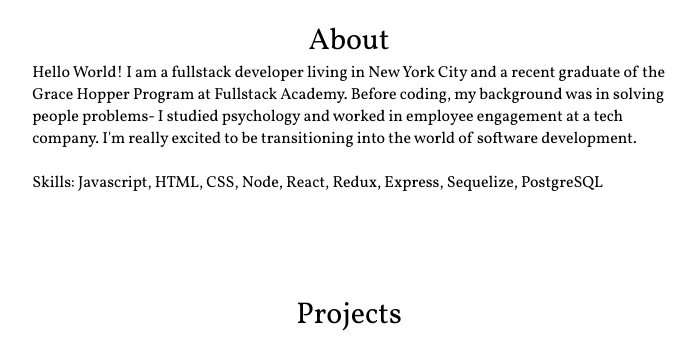
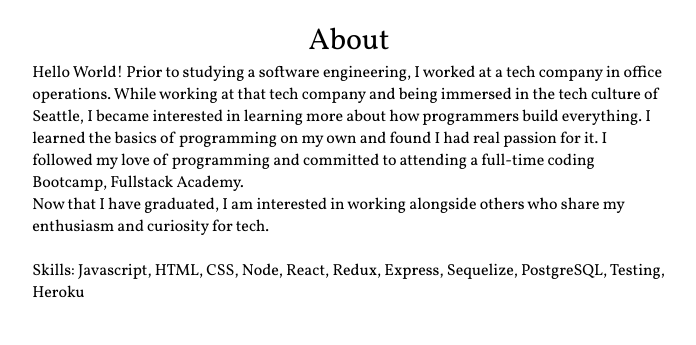
Before and after one commit to nataliegarate/personal-website, a React (Create React App) app: page / in a window 1280 px wide. Shown: the part 371-716 px from the top of the page, without its empty margins (291-987 px from the left). Built offline with nearby package versions, Linux system fonts and the light colour scheme; grey boxes are pictures that could not be loaded.

Commit message:
updated about me paragraph

```diff
--- a/src/About.js
+++ b/src/About.js
@@ -10,12 +10,19 @@ function App() {
         <div id='about-paragraph-header'>
           About
         </div>
-        <div id='about-paragraph'>
-          Hello World! I am a fullstack developer living in New York City and a recent graduate of the Grace Hopper Program at Fullstack Academy. Before coding, my background was in solving people problems- I studied psychology and worked in employee engagement at a tech company. I'm really excited to be transitioning into the world of software development.
-          <br />
+        <div id='about-paragraph'> Hello World!
+        Prior to studying a software engineering, I worked at a tech company in office operations.
+While working at that tech company and being immersed in the tech culture of Seattle, I became interested in learning more about how programmers build everything.
+I learned the basics of programming on my own and found I had real passion for it.
+I followed my love of programming and committed to attending a full-time coding Bootcamp, Fullstack Academy.
+
+<br/>
+Now that I have graduated, I am interested in working alongside others who share my enthusiasm and curiosity for tech.
+
+        <br />
           <br />
           <div id='skills'>
-            Skills: Javascript, HTML, CSS, Node, React, Redux, Express, Sequelize, PostgreSQL
+            Skills: Javascript, HTML, CSS, Node, React, Redux, Express, Sequelize, PostgreSQL, Testing, Heroku
           </div>
         </div>
       </div>
```
